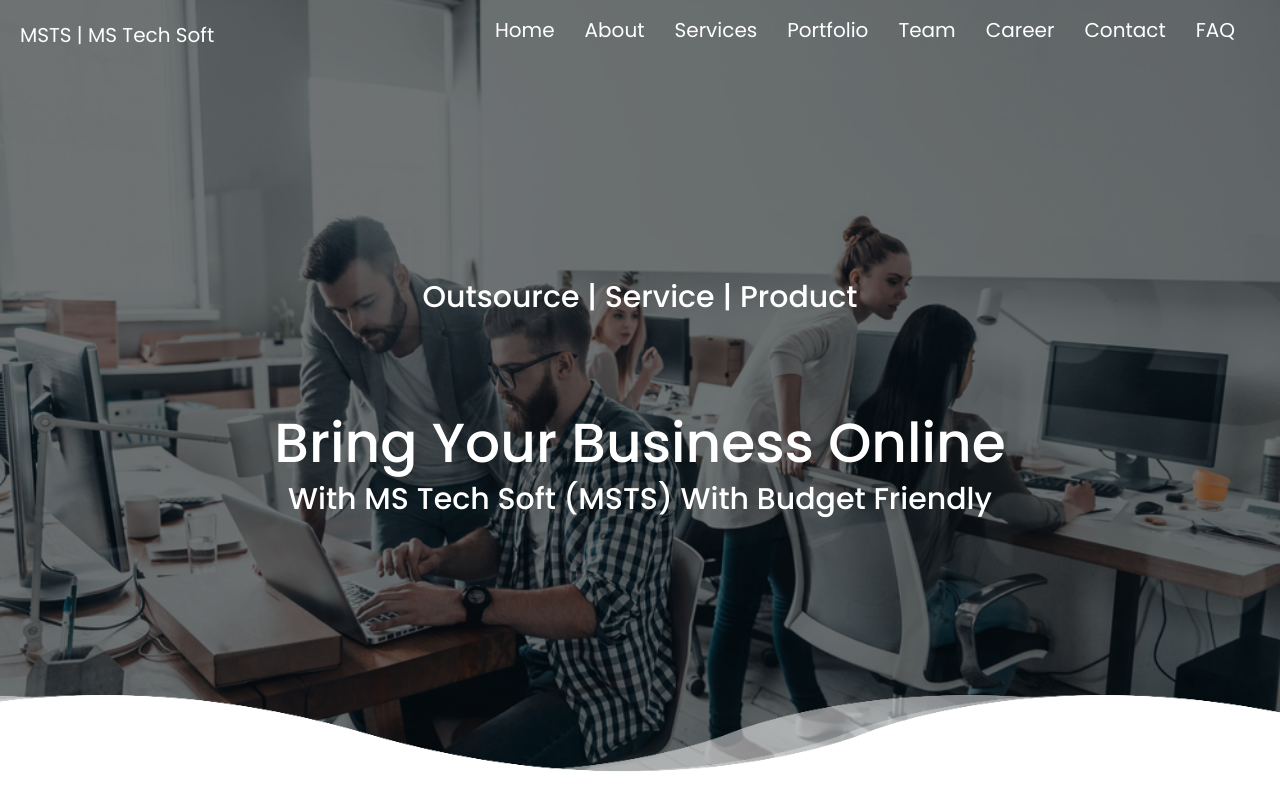
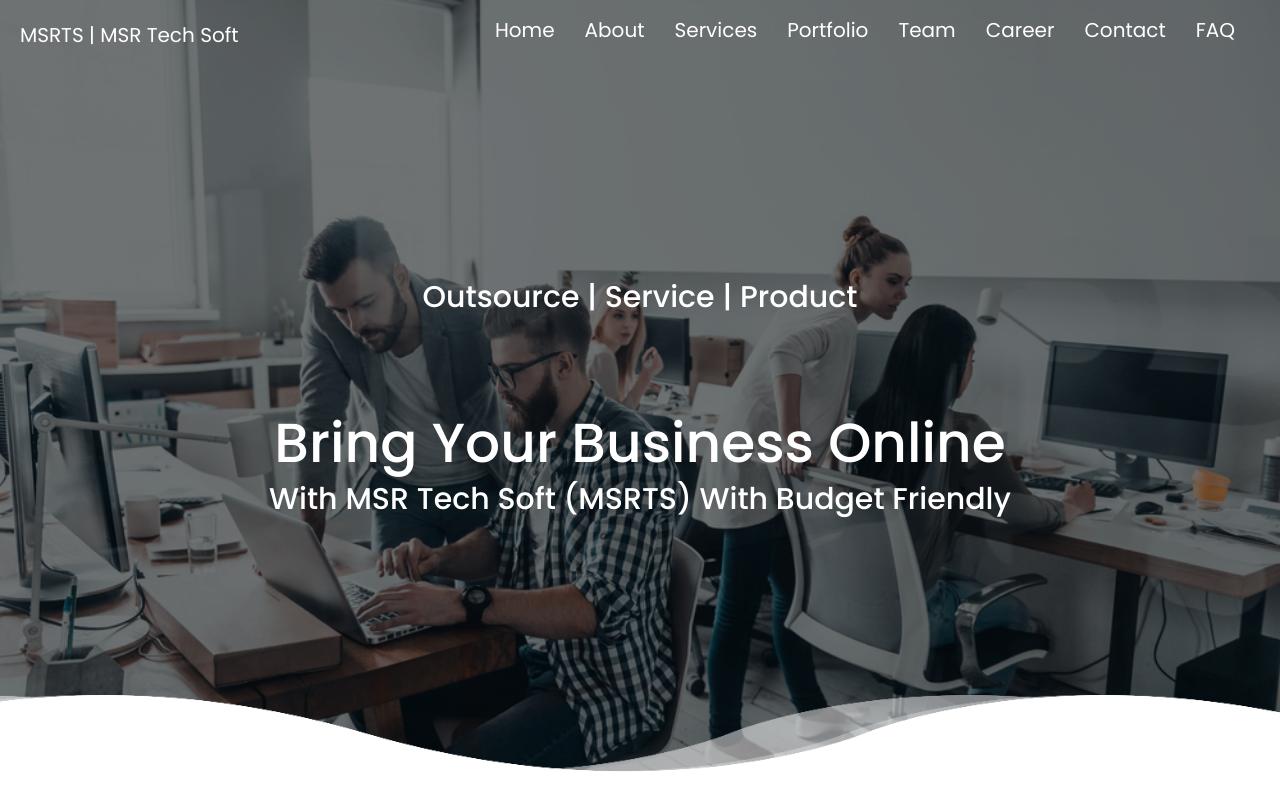
Before and after one commit to Nallamachu/msrts, a plain HTML site: page index.html in a window 1280 px wide. Shown: the top 787 px of the page. Drawn offline with nearby package versions, Linux system fonts and the light colour scheme.

Commit message:
Update index.html

```diff
--- a/index.html
+++ b/index.html
@@ -21,7 +21,7 @@
 </head>
 <body>
     <header class="header">
-        <a href="#" class="logo" style="color: #fff;font-size: 2rem;"><!--img src="./images/image.png" alt="MS Tech Soft"-->MSTS | MS Tech Soft</a>
+        <a href="#" class="logo" style="color: #fff;font-size: 2rem;"><!--img src="./images/image.png" alt="MSR Tech Soft"-->MSRTS | MSR Tech Soft</a>
         <div class="fas fa-bars"></div>
         <nav class="navbar">
             <ul>
@@ -40,7 +40,7 @@
   <section id="home" class="home">
     <h2>Outsource  |  Service  |  Product</h2><br><br><br><br><br><br>
     <h1>Bring your Business Online</h1>
-    <h2>with MS Tech Soft (MSTS) with budget friendly</h2>
+    <h2>with MSR Tech Soft (MSRTS) with budget friendly</h2>
 
     <div class="wave wave1"></div>
     <div class="wave wave2"></div>
```
